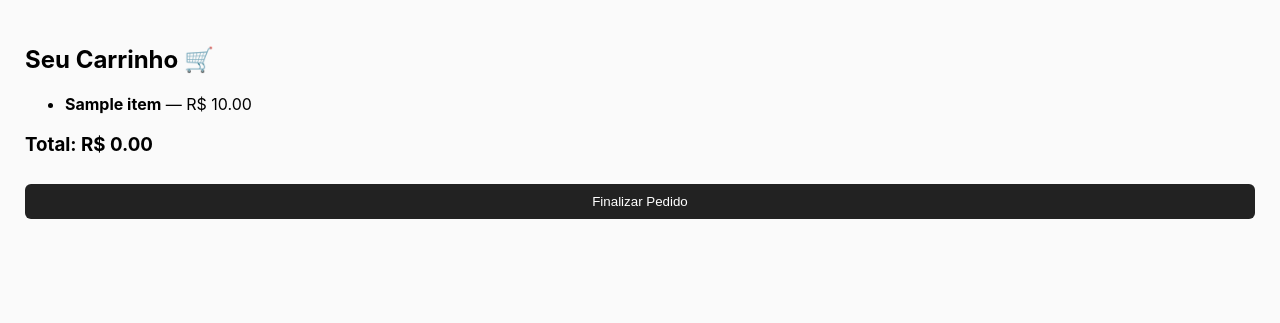
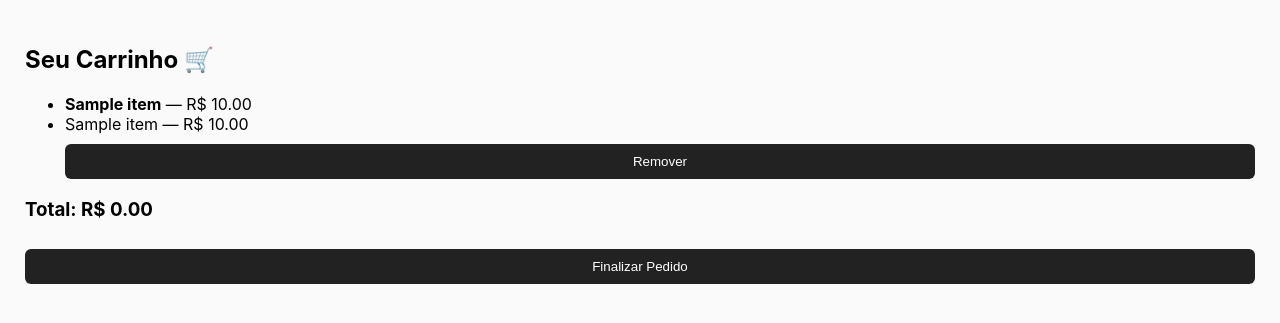
Before and after one commit to jubbeez/pit-cupcake-app, a Flask app: template templates/cart.html in a window 1280 px wide. Shown: the part 54-377 px from the top of the page. Run offline with Flask 3, Linux system fonts and the light colour scheme; the template is opened without the code that fills it: most values are stand-ins (such as "Sample title", 1, 10 or a date in 2020).

Commit message:
Update cart.html

```diff
--- a/templates/cart.html
+++ b/templates/cart.html
@@ -12,6 +12,14 @@
             <strong>{{ item[1] }}</strong> —
             R$ {{ '%.2f'|format(item[3]) }}
         </li>
+        <li>
+            {{ item[1] }} — R$ {{ "%.2f"|format(item[3]) }}
+
+            <form action="{{ url_for('remove_from_cart', id=item[0]) }}" method="POST" style="display:inline;">
+            <button type="submit">Remover</button>
+            </form>
+        </li>
+
     {% endfor %}
     </ul>
 
```
